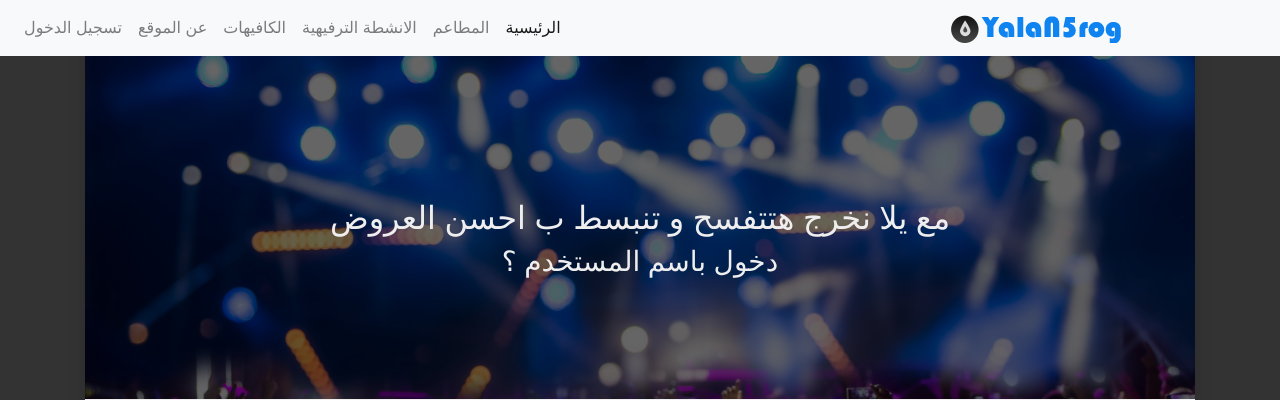
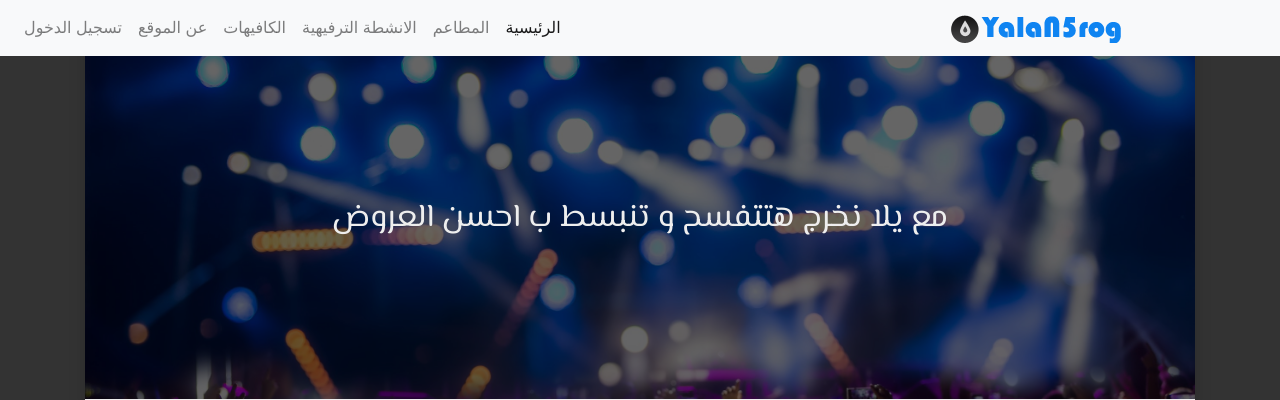
Before and after one commit to Mk1499/Yalla-No5rog, a PHP site: page /YallaNo5rog/index.php in a window 1280 px wide. Shown: the part 1-401 px from the top of the page. Run offline with PHP 8.4, Linux system fonts and the light colour scheme; data that the repository does not hold is empty; some libraries are stand-ins or nearby versions.

Commit message:
change fonts

```diff
--- a/Public/css/style.css
+++ b/Public/css/style.css
@@ -4,7 +4,9 @@
 body {
     background: #333
 }
-
+h2{
+    font-family: 'El Messiri', sans-serif;
+}
 .shadow{
     background: rgba(0, 0, 0, 0.6) ;
     height: 100%;
--- a/banner.php
+++ b/banner.php
@@ -2,6 +2,6 @@
 <div class ="banner text-center">
     <div class = "shadow caption">
         <h2>مع يلا نخرج هتتفسح و تنبسط ب احسن العروض</h2>
-        <h3><a href="#"> دخول باسم المستخدم ؟</a> </h3>
+        <!-- <h3><a href="#"> دخول باسم المستخدم ؟</a> </h3> -->
     </div>
 </div>
--- a/header.php
+++ b/header.php
@@ -1,6 +1,8 @@
 <?php
   // $base = __DIR__ ;
-  $base = "http://192.168.1.9/YallaNo5rog/" ;
+  // $base = "http://127.0.0.1/YallaNo5rog/" ;
+  $base = "https://yallano5rog.herokuapp.com/" ;
+
   if ($page_title == null)
   $page_title = "يلا نخرج" ;
 ?>
@@ -17,6 +19,8 @@
     <link rel="stylesheet" href=<?php echo $base."Public/css/style.css" ?> >
     <link rel="shortcut icon" href=<?php echo $base."Public/images/favicon.ico" ?> >
 
+    <link href="https://fonts.googleapis.com/css?family=El+Messiri&display=swap" rel="stylesheet">
+
     <title><?php echo $page_title ?></title>
 </head>
 <body>
```
